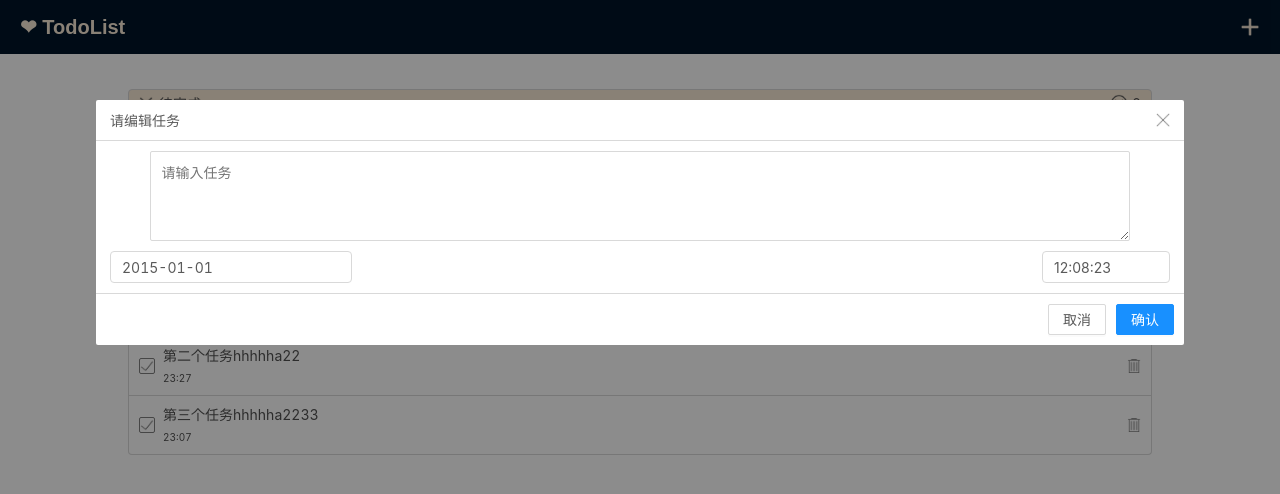
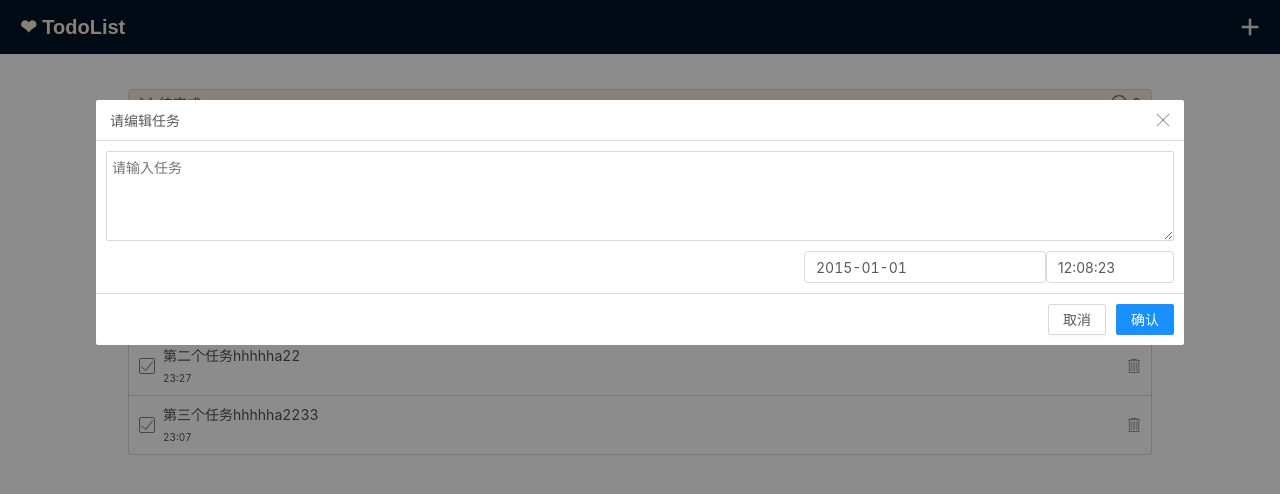
Before and after one commit to cj7568019401234/Vue-TodoList, a Vue app: page / in a window 1280 px wide. Shown: the top 494 px of the page. Built offline with nearby package versions, Linux system fonts and the light colour scheme.

Commit message:
add modal style

```diff
--- a/src/App.vue
+++ b/src/App.vue
@@ -274,9 +274,14 @@
 
     .modal__body {
         display: flex;
-        margin:0 14px 10px 14px;
-        justify-content: space-between;
+        margin:10px;
+        margin-top: 0;
+        justify-content: flex-end;
         border-radius: 0 0 2px 2px;
+    }
+
+    .ant-time-picker {
+        margin-left:10px;
     }
 
     .modal__input {
@@ -290,32 +295,12 @@
     }
 
     .todo-input {
-        overflow: scroll;
-        width: 90%;
+        width: 100%;
         height: 90px;
-        padding: 10px;
+        padding: 5px;
         margin: 10px;
         border: 1px solid #d9d9d9;
         border-radius: 2px;
-    }
-
-    .pick {
-        /* display: flex;
-        justify-content: space-between;
-        align-items: center; */
-        /* width: 120px; */
-        /* padding: 4px 10px;
-        margin-left: 12px;
-        margin-bottom: 12px; */
-        color: rgba(0, 0, 0, 0.65);
-        font-size: 14px;
-        /* border: 1px solid #d9d9d9; */
-        /* border-radius: 2px; */
-    }
-
-    .pick input {
-        display: inline-block;
-        width: 70%;
     }
 
     .modal__footer {
--- a/src/components/Modal.vue
+++ b/src/components/Modal.vue
@@ -1,51 +1,17 @@
 <template>
     <div class="modal__mask">
         <div class="modal">
-            <div class="modal__header">
-                请编辑任务
-                <div class="close-icon"  @click="closeModal"></div>
-            </div>
-            <form bindsubmit="bindFormSubmit" data-id="id">
-                <!-- <a-time-picker :default-open-value="moment('00:00:00', 'HH:mm:ss')" @change="onChange" /> -->
+            <div class="modal__header">请编辑任务<div class="close-icon"  @click="closeModal"></div></div>
+            <form>
                 <div class="modal__input">
-                    <textarea
-                        placeholder="请输入任务"
-                        name="textarea"
-                        class="todo-input"
-                        value="value"
-                    ></textarea>
+                    <textarea placeholder="请输入任务" name="textarea" class="todo-input" value="value"></textarea>
                 </div>
                 <div class="modal__body">
-                    <!-- <picker
-                        mode="date"
-                        value="endDate"
-                        start="2000-01-01"
-                        end="2200-12-31"
-                        bindchange="bindDateChange"
-                    >
-                        <div class="pick">
-                            <input placeholder="截止日期" value="endDate" name="date">
-                            <icon class="date-icon"></icon>
-                        </div>
-                    </picker> -->
-                    <a-date-picker class='center' :default-value="moment('2015/01/01', dateFormat)" :format="dateFormat" />
-                    <a-time-picker class='center' :default-value="moment('12:08:23', 'HH:mm:ss')"/>
-                    <!-- <picker
-                        mode="time"
-                        start="2015-09-01"
-                        end="2200-12-31"
-                        bindchange="bindTimeChange"
-                    >
-                        <div class="pick">
-                            <input placeholder="截止时间" value="endTime" name="time">
-                            <icon class="time-icon"></icon>
-                        </div> -->
-                    </picker>
+                    <a-date-picker class='center' placeholder="截止日期" :default-value="moment('2015/01/01','YYYY/MM/DD')"  />
+                    <a-time-picker class='center pick-time' placeholder="截止时间" :default-value="moment('12:08:23', 'HH:mm:ss')"/>
                 </div>
                 <div class="modal__footer">
-                    <button class="btn" size="mini" bindtap="closeModal">
-                        取消
-                    </button >
+                    <button class="btn" size="mini" @click="closeModal">取消</button >
                     <button class="btn confirm-btn" form-type="submit" size="mini">确认</button>
                 </div>
             </form>
@@ -64,12 +30,10 @@
             moment,
             onChange(time, timeString) {
                 console.log(time, timeString)
+            },
+            closeModal() {
+
             }
         }
-        // methods: {
-        //     showModal() {
-        //         console.log('tosoList')
-        //     }
-        // }
     }
 </script>
```
